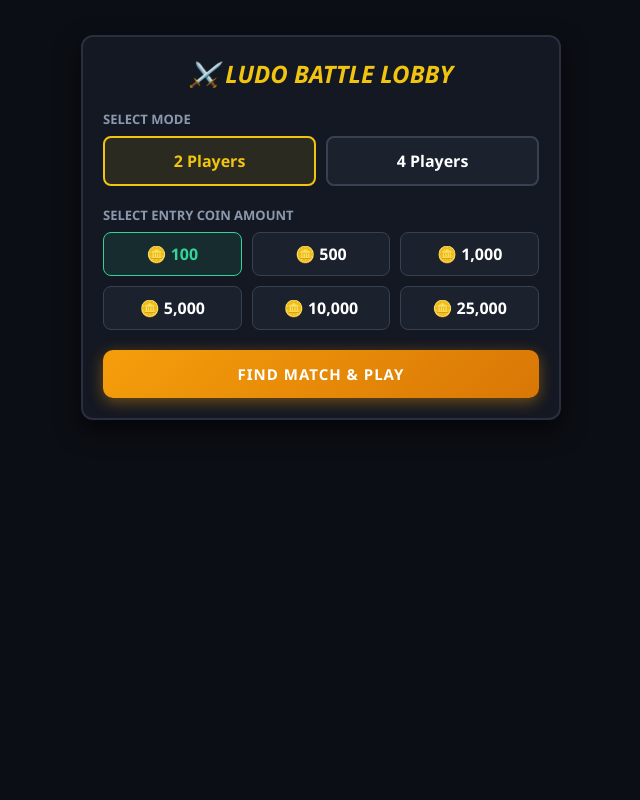
After one commit to harshit-ydv001/fm4bat, a FastAPI app: template templates/ludo_lobby.html in a window 1280 px wide. The commit adds this page. Shown: the whole page, without its empty margins (319-959 px from the left). Run offline with FastAPI, Linux system fonts and the light colour scheme; the template is opened without the code that fills it, so the values that code supplies are empty.

Commit message:
add ludo lobby and matchmaking system with 3d dice and audio

```diff
--- a/app/main.py
+++ b/app/main.py
@@ -75,13 +75,11 @@ async def signup_user(
     conn = sqlite3.connect("users.db")
     cursor = conn.cursor()
 
-    # Check if username already exists
     cursor.execute("SELECT * FROM users WHERE username = ?", (username,))
     if cursor.fetchone():
         conn.close()
         return RedirectResponse(url="/?error=UsernameTaken", status_code=303)
 
-    # Check if identifier already exists
     cursor.execute("SELECT * FROM users WHERE identifier = ?", (identifier,))
     if cursor.fetchone():
         conn.close()
@@ -147,12 +145,29 @@ async def crash_game_page(request: Request):
     return templates.TemplateResponse("crash.html", {"request": request, "username": username})
 
 
+# Ludo Lobby Route (Dashboard se ludo click karne par ye open hoga)
 @app.get("/games/ludo", response_class=HTMLResponse)
-async def ludo_game_page(request: Request):
+async def ludo_lobby_page(request: Request):
     username = request.cookies.get("session_user")
     if not username:
         return RedirectResponse(url="/", status_code=303)
-    return templates.TemplateResponse("ludo.html", {"request": request, "username": username})
+    return templates.TemplateResponse("ludo_lobby.html", {"request": request, "username": username})
+
+
+# Ludo Playable Game Route (Matchmaking ke baad ye game start karega)
+@app.get("/games/ludo/play", response_class=HTMLResponse)
+async def ludo_game_play_page(request: Request):
+    username = request.cookies.get("session_user")
+    if not username:
+        return RedirectResponse(url="/", status_code=303)
+
+    mode = request.query_params.get("mode", "2")
+    amount = request.query_params.get("amount", "100")
+
+    return templates.TemplateResponse(
+        "ludo.html",
+        {"request": request, "username": username, "mode": mode, "amount": amount}
+    )
 
 
 @app.websocket("/ws/crash")
--- /dev/null
+++ b/templates/ludo_lobby.html
@@ -0,0 +1,171 @@
+<!DOCTYPE html>
+<html lang="en">
+<head>
+    <meta charset="UTF-8">
+    <meta name="viewport" content="width=device-width, initial-scale=1.0">
+    <title>Ludo Battle - Lobby & Matchmaking</title>
+    <style>
+        * { box-sizing: border-box; margin: 0; padding: 0; font-family: 'Segoe UI', Tahoma, Geneva, Verdana, sans-serif; }
+        body {
+            background-color: #0b0e14; color: #fff;
+            display: flex; flex-direction: column; align-items: center;
+            min-height: 100vh; padding: 15px;
+        }
+        .container {
+            width: 100%; max-width: 480px; background: #141822;
+            border: 2px solid #2a2f40; border-radius: 12px; padding: 20px;
+            box-shadow: 0 10px 25px rgba(0,0,0,0.6); margin-top: 20px;
+        }
+        h2 { color: #f1c40f; text-align: center; margin-bottom: 20px; font-style: italic; }
+
+        .section-title { font-size: 13px; color: #8a99ad; margin-bottom: 8px; font-weight: bold; text-transform: uppercase; }
+
+        .mode-selector { display: flex; gap: 10px; margin-bottom: 20px; }
+        .mode-btn {
+            flex: 1; background: #1c212e; border: 2px solid #374151; color: #fff;
+            padding: 12px; border-radius: 8px; font-weight: bold; cursor: pointer; text-align: center;
+            transition: all 0.2s;
+        }
+        .mode-btn.active { border-color: #f1c40f; background: rgba(241, 196, 15, 0.1); color: #f1c40f; }
+
+        .amount-grid { display: grid; grid-template-columns: repeat(3, 1fr); gap: 10px; margin-bottom: 20px; }
+        .amount-btn {
+            background: #1c212e; border: 1px solid #374151; color: #fff;
+            padding: 10px; border-radius: 8px; font-weight: bold; cursor: pointer; text-align: center;
+        }
+        .amount-btn.active { border-color: #34d399; background: rgba(52, 211, 153, 0.1); color: #34d399; }
+
+        .start-btn {
+            width: 100%; background: linear-gradient(135deg, #f59e0b 0%, #d97706 100%);
+            color: white; border: none; padding: 14px; border-radius: 10px; font-weight: bold;
+            font-size: 15px; cursor: pointer; text-transform: uppercase; letter-spacing: 1px;
+            box-shadow: 0 4px 15px rgba(245, 158, 11, 0.4);
+        }
+        .start-btn:active { transform: scale(0.98); }
+
+        #matchmaking-screen {
+            display: none; position: fixed; top: 0; left: 0; width: 100%; height: 100%;
+            background: rgba(11, 14, 20, 0.95); z-index: 100;
+            flex-direction: column; justify-content: center; align-items: center; padding: 20px;
+        }
+        .spinner {
+            width: 60px; height: 60px; border: 6px solid #2a2f40; border-top: 6px solid #f1c40f;
+            border-radius: 50%; animation: spin 1s linear infinite; margin-bottom: 20px;
+        }
+        @keyframes spin { 0% { transform: rotate(0deg); } 100% { transform: rotate(360deg); } }
+
+        .players-found { display: flex; gap: 15px; margin-top: 25px; }
+        .found-card {
+            background: #1c212e; border: 1px solid #374151; border-radius: 10px;
+            padding: 10px; text-align: center; width: 90px;
+        }
+        .found-avatar { width: 50px; height: 50px; border-radius: 50%; object-fit: cover; border: 2px solid #34d399; margin-bottom: 6px; }
+        .found-name { font-size: 11px; font-weight: bold; white-space: nowrap; overflow: hidden; text-overflow: ellipsis; }
+    </style>
+</head>
+<body>
+
+    <div class="container">
+        <h2>⚔️ LUDO BATTLE LOBBY</h2>
+
+        <div class="section-title">Select Mode</div>
+        <div class="mode-selector">
+            <div class="mode-btn active" onclick="setMode(2)" id="mode-2">2 Players</div>
+            <div class="mode-btn" onclick="setMode(4)" id="mode-4">4 Players</div>
+        </div>
+
+        <div class="section-title">Select Entry Coin Amount</div>
+        <div class="amount-grid">
+            <div class="amount-btn active" onclick="setAmount(100, this)">🪙 100</div>
+            <div class="amount-btn" onclick="setAmount(500, this)">🪙 500</div>
+            <div class="amount-btn" onclick="setAmount(1000, this)">🪙 1,000</div>
+            <div class="amount-btn" onclick="setAmount(5000, this)">🪙 5,000</div>
+            <div class="amount-btn" onclick="setAmount(10000, this)">🪙 10,000</div>
+            <div class="amount-btn" onclick="setAmount(25000, this)">🪙 25,000</div>
+        </div>
+
+        <button class="start-btn" onclick="startMatchmaking()">Find Match & Play</button>
+    </div>
+
+    <div id="matchmaking-screen">
+        <div class="spinner"></div>
+        <h3 id="match-status" style="color: #f1c40f; margin-bottom: 5px;">Finding Online Opponents...</h3>
+        <p style="font-size: 12px; color: #8a99ad;">Matching with players of similar skill level</p>
+
+        <div class="players-found" id="players-list"></div>
+    </div>
+
+    <script>
+        let selectedMode = 2;
+        let selectedAmount = 100;
+
+        function setMode(mode) {
+            selectedMode = mode;
+            document.getElementById('mode-2').classList.toggle('active', mode === 2);
+            document.getElementById('mode-4').classList.toggle('active', mode === 4);
+        }
+
+        function setAmount(amount, el) {
+            selectedAmount = amount;
+            document.querySelectorAll('.amount-btn').forEach(b => b.classList.remove('active'));
+            el.classList.add('active');
+        }
+
+        const botProfiles = [
+            { name: "Rahul_99", avatar: "https://images.unsplash.com/photo-1535713875002-d1d0cf377fde?w=100" },
+            { name: "Priya_King", avatar: "https://images.unsplash.com/photo-1494790108377-be9c29b29330?w=100" },
+            { name: "Aman_Pro", avatar: "https://images.unsplash.com/photo-1507003211169-0a1dd7228f2d?w=100" },
+            { name: "Simran_x", avatar: "https://images.unsplash.com/photo-1534528741775-53994a69daeb?w=100" }
+        ];
+
+        function startMatchmaking() {
+            const screen = document.getElementById('matchmaking-screen');
+            const statusText = document.getElementById('match-status');
+            const list = document.getElementById('players-list');
+
+            screen.style.display = 'flex';
+            list.innerHTML = `
+                <div class="found-card">
+                    <img src="https://images.unsplash.com/photo-1535713875002-d1d0cf377fde?w=100" class="found-avatar">
+                    <div class="found-name">You (Host)</div>
+                </div>
+            `;
+
+            setTimeout(() => {
+                statusText.innerText = "Opponent Found! Connecting...";
+                let bot1 = botProfiles[Math.floor(Math.random() * botProfiles.length)];
+                list.innerHTML += `
+                    <div class="found-card">
+                        <img src="${bot1.avatar}" class="found-avatar">
+                        <div class="found-name">${bot1.name}</div>
+                    </div>
+                `;
+            }, 1500);
+
+            if (selectedMode === 4) {
+                setTimeout(() => {
+                    let bot2 = botProfiles[Math.floor(Math.random() * botProfiles.length)];
+                    let bot3 = botProfiles[Math.floor(Math.random() * botProfiles.length)];
+                    list.innerHTML += `
+                        <div class="found-card">
+                            <img src="${bot2.avatar}" class="found-avatar">
+                            <div class="found-name">${bot2.name}</div>
+                        </div>
+                        <div class="found-card">
+                            <img src="${bot3.avatar}" class="found-avatar">
+                            <div class="found-name">${bot3.name}</div>
+                        </div>
+                    `;
+                }, 2800);
+            }
+
+            setTimeout(() => {
+                statusText.innerText = "Starting Game...";
+                setTimeout(() => {
+                    window.location.href = `/games/ludo/play?mode=${selectedMode}&amount=${selectedAmount}`;
+                }, 800);
+            }, selectedMode === 4 ? 3800 : 2500);
+        }
+    </script>
+</body>
+</html>
```
Also changed, not shown: templates/ludo.html (+52 -175 lines).
